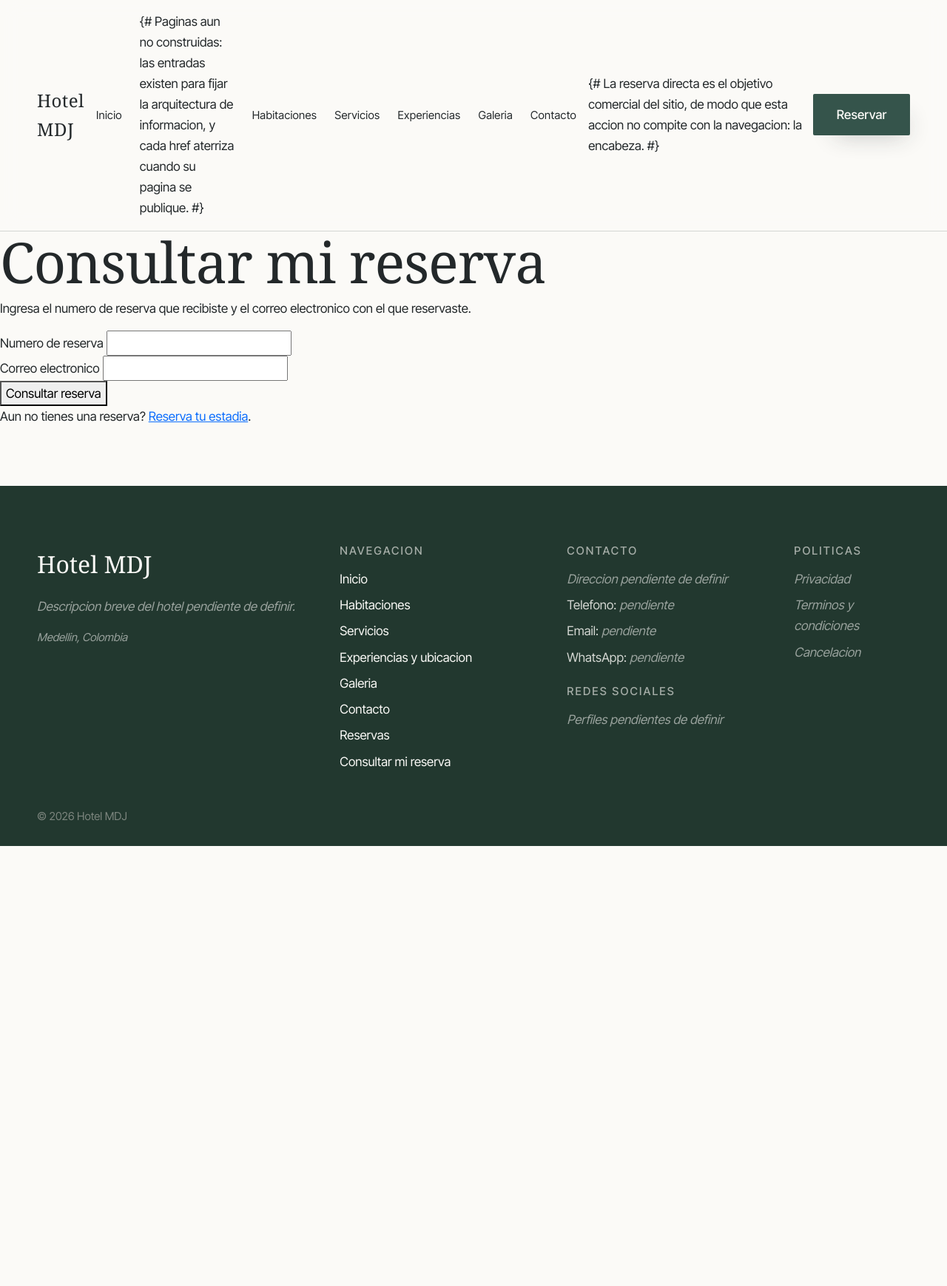
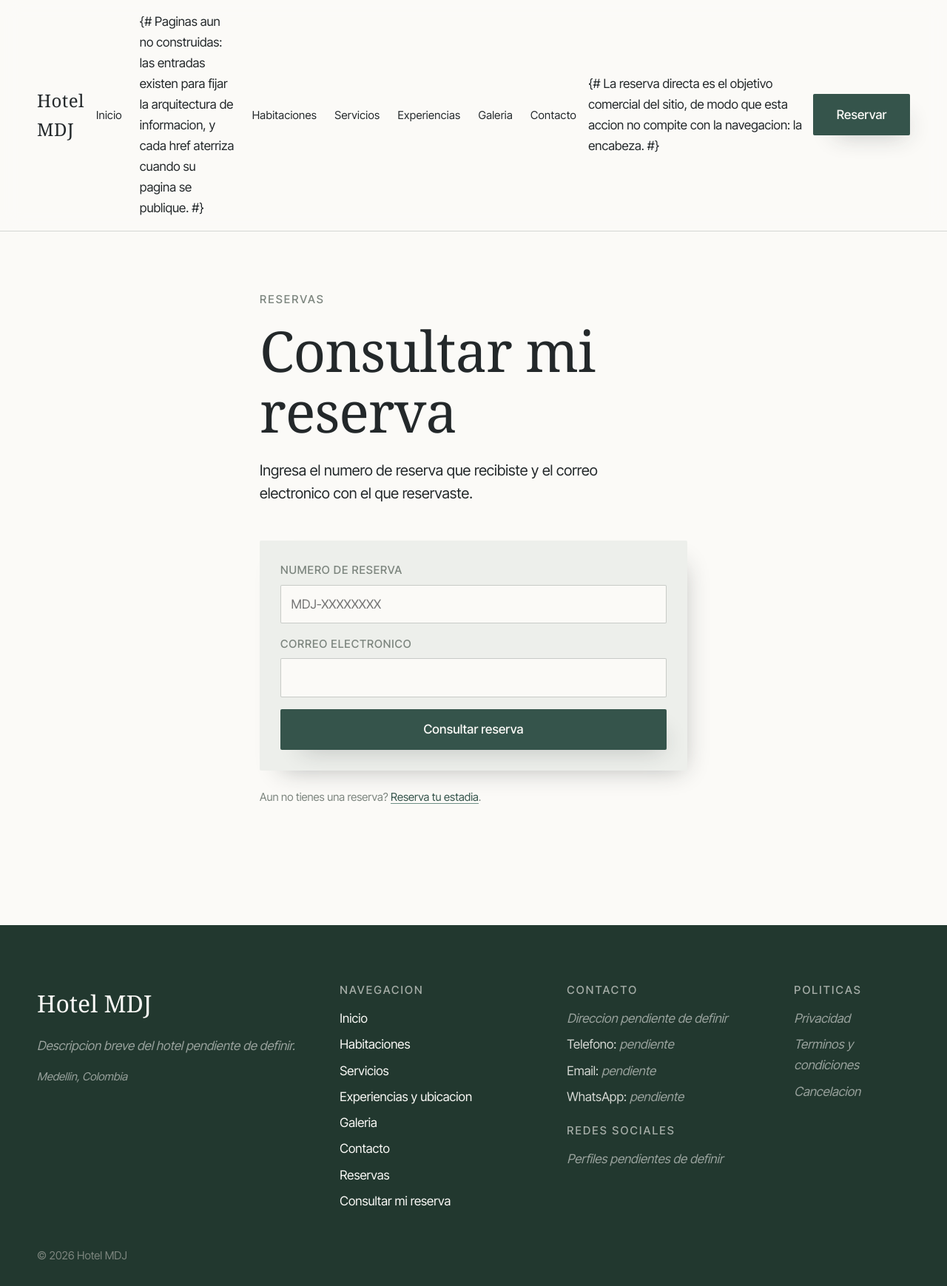
Before and after one commit to MiguelAngelMarinMejia1/ArquitecturaDeSoftware-Proyecto, a Django app: page /reservaciones/consultar/ in a window 1280 px wide. Shown: the part 29-1768 px from the top of the page at 74% size. Before the commit the page ends 1173 px from the top, so only its background shows below. Run offline with Django 5.2, Linux system fonts and the light colour scheme; some libraries are stand-ins or nearby versions; some web fonts are replaced.

Commit message:
feat(web): style the reservation lookup page

```diff
--- a/web/templates/web/reservation_lookup.html
+++ b/web/templates/web/reservation_lookup.html
@@ -11,33 +11,41 @@ or found in a log -- must not be enough to reveal a guest's data.
 
 {% block content %}
 
-<section aria-labelledby="consulta-title" data-section="lookup">
+<section class="mdj-seccion" aria-labelledby="consulta-title" data-section="lookup">
+    <div class="mdj-contenedor">
+        <div class="row justify-content-center">
+            <div class="col-12 col-lg-6">
+                <span class="mdj-rotulo">Reservas</span>
                 <h1 id="consulta-title">Consultar mi reserva</h1>
-    <p>
-        Ingresa el numero de reserva que recibiste y el correo electronico con
-        el que reservaste.
+                <p class="mdj-lead mt-4 mb-5">
+                    Ingresa el numero de reserva que recibiste y el correo electronico
+                    con el que reservaste.
                 </p>
 
-    <form action="{% url 'web:reservation-lookup' %}" method="post">
+                <form action="{% url 'web:reservation-lookup' %}" method="post" class="mdj-buscador">
                     {% csrf_token %}
-        <div>
+                    <div class="d-grid gap-3">
+                        <div class="mdj-campo">
                             <label for="confirmation-code">Numero de reserva</label>
                             <input type="text" id="confirmation-code" name="confirmation_code"
-                   value="{{ confirmation_code|default:'' }}" required>
+                                   value="{{ confirmation_code|default:'' }}"
+                                   placeholder="MDJ-XXXXXXXX" required>
                         </div>
-        <div>
+                        <div class="mdj-campo">
                             <label for="lookup-email">Correo electronico</label>
                             <input type="email" id="lookup-email" name="email" autocomplete="email" required>
                         </div>
-        <button type="submit">Consultar reserva</button>
+                        <button type="submit" class="mdj-btn mdj-btn--principal">Consultar reserva</button>
+                    </div>
                 </form>
-</section>
 
-<section data-section="lookup-help">
-    <p>
+                <p class="mdj-meta mt-4 mb-0" data-section="lookup-help">
                     Aun no tienes una reserva?
-        <a href="{% url 'web:reservations' %}">Reserva tu estadia</a>.
+                    <a href="{% url 'web:reservations' %}" class="mdj-enlace">Reserva tu estadia</a>.
                 </p>
+            </div>
+        </div>
+    </div>
 </section>
 
 {% endblock %}
```
Lines whose indentation alone changed are shown as unchanged.
